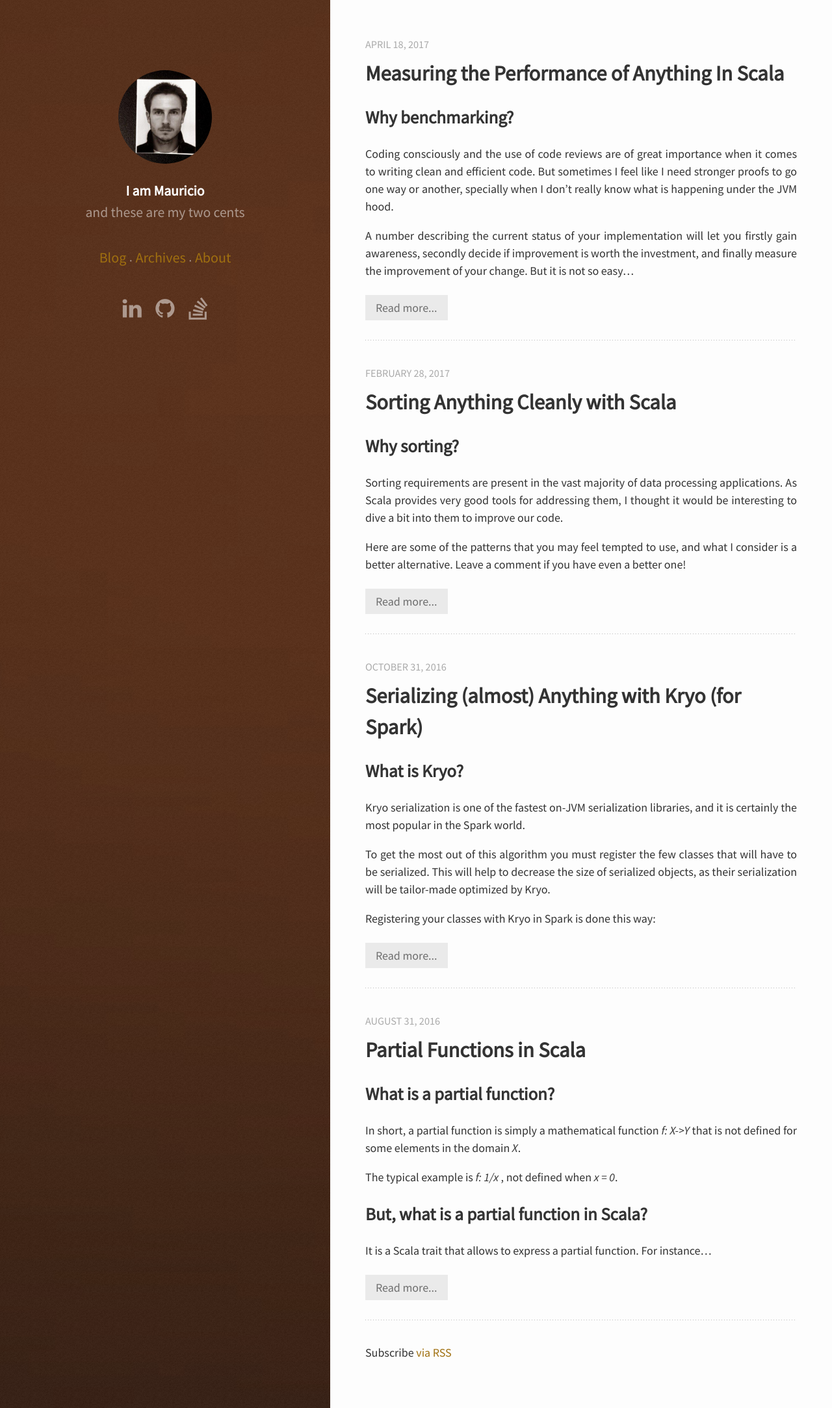
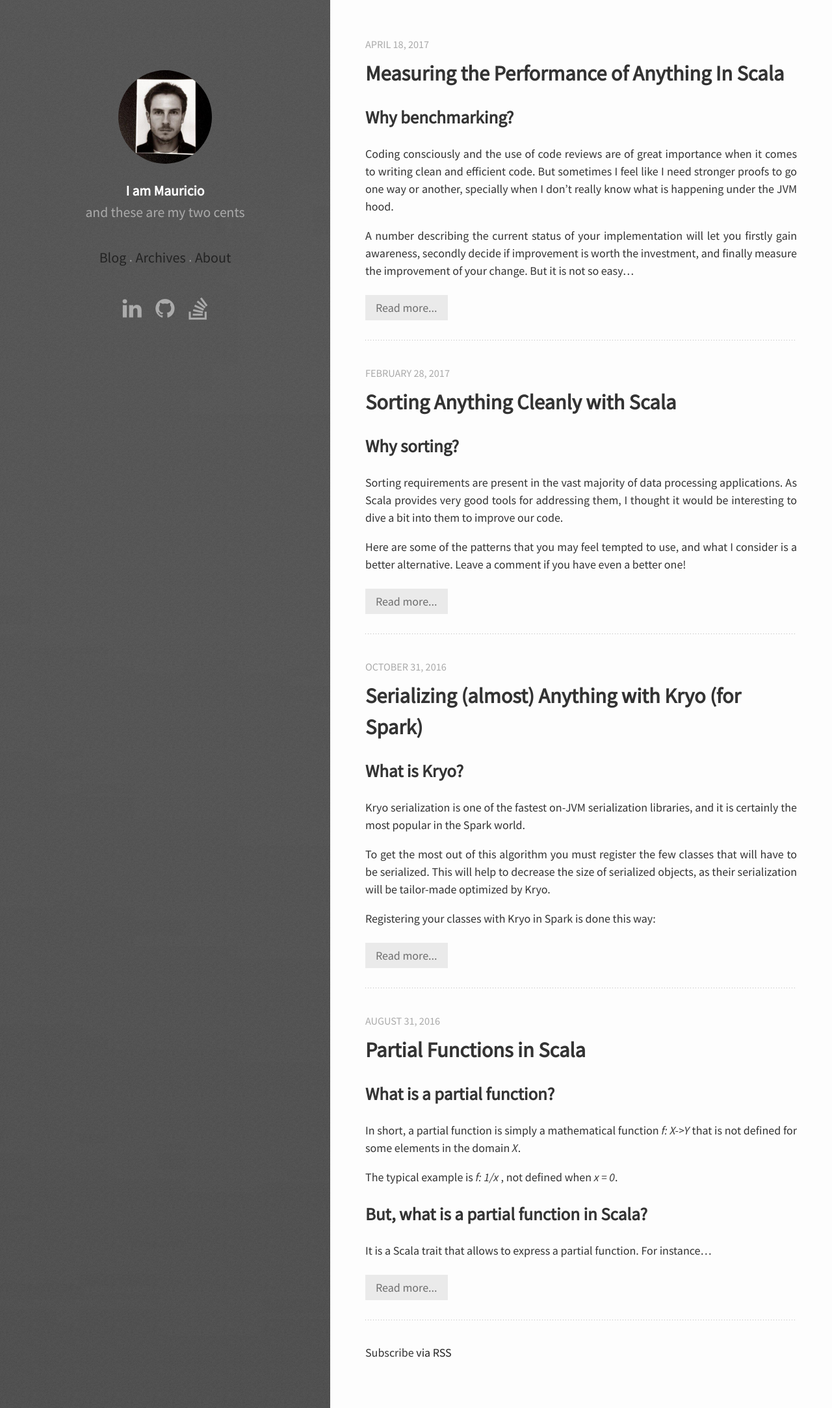
Before and after one commit to mauriciojost/mauriciojost.github.io, a Jekyll site: the page built from index.html, in a window 1280 px wide. Shown: the whole page at 65% size. Built offline with Jekyll 4.4.1, drawn with Linux system fonts in a browser that asks for light colours; nearby versions of some CDN libraries; Markdown is read by kramdown in place of the engine named in the settings.

Commit message:
Use better gray scale palette

```diff
--- a/_sass/_base.scss
+++ b/_sass/_base.scss
@@ -80,13 +80,13 @@ a {
     -ms-transition: color 0.2s ease-in-out, border-color 0.2s ease-in-out;
     transition: color 0.2s ease-in-out, border-color 0.2s ease-in-out;
     border-bottom: none 1px;
-    color: #a07010;
+    color: #222222;
     text-decoration: none;
 }
 
 a:hover {
     border-bottom-color: transparent;
-    color: #f0a040 !important;
+    color: #999999 !important;
     text-decoration: none;
 }
 
@@ -102,7 +102,7 @@ a.navlink:hover  {
     -o-transition: color 0.2s ease-in-out, border-color 0.2s ease-in-out;
     -ms-transition: color 0.2s ease-in-out, border-color 0.2s ease-in-out;
     transition: color 0.2s ease-in-out, border-color 0.2s ease-in-out;
-    color: #f0a040 !important;
+    color: #ffffff !important;
 }
 
 
@@ -183,7 +183,7 @@ a.navlink:hover  {
 }
 
 .post-read-more:hover, .post-read-more:active {
-    background-color: #49bf9d;
+    background-color: #444444;
     color: white !important;
     padding: 8px 16px;
     text-decoration:none;
--- a/_sass/_layout.scss
+++ b/_sass/_layout.scss
@@ -4,7 +4,7 @@
 
 #sidebar {
     background-attachment: scroll;
-    background-color: #ff0000;
+    background-color: #000000;
     background-image: url("/images/overlay.png"), url("/images/bg.jpg");
     background-position: top left, bottom center;
     background-repeat: repeat, no-repeat;
@@ -67,7 +67,7 @@
   }
 
   #sidebar {
-    background-color: #553300;
+    background-color: #555555;
       width: 400px;
       min-width: 400px;
   }
--- a/_sass/_syntax-highlighting.scss
+++ b/_sass/_syntax-highlighting.scss
@@ -2,7 +2,7 @@
  * Syntax highlighting styles
  */
 .highlight {
-    background: #f9f7ec;
+    background: #eeeeee;
     padding: 0.3em 1.5em;
     margin-bottom: $spacing-unit / 2;
 
```
Also changed, not shown: images/bg.jpg.
